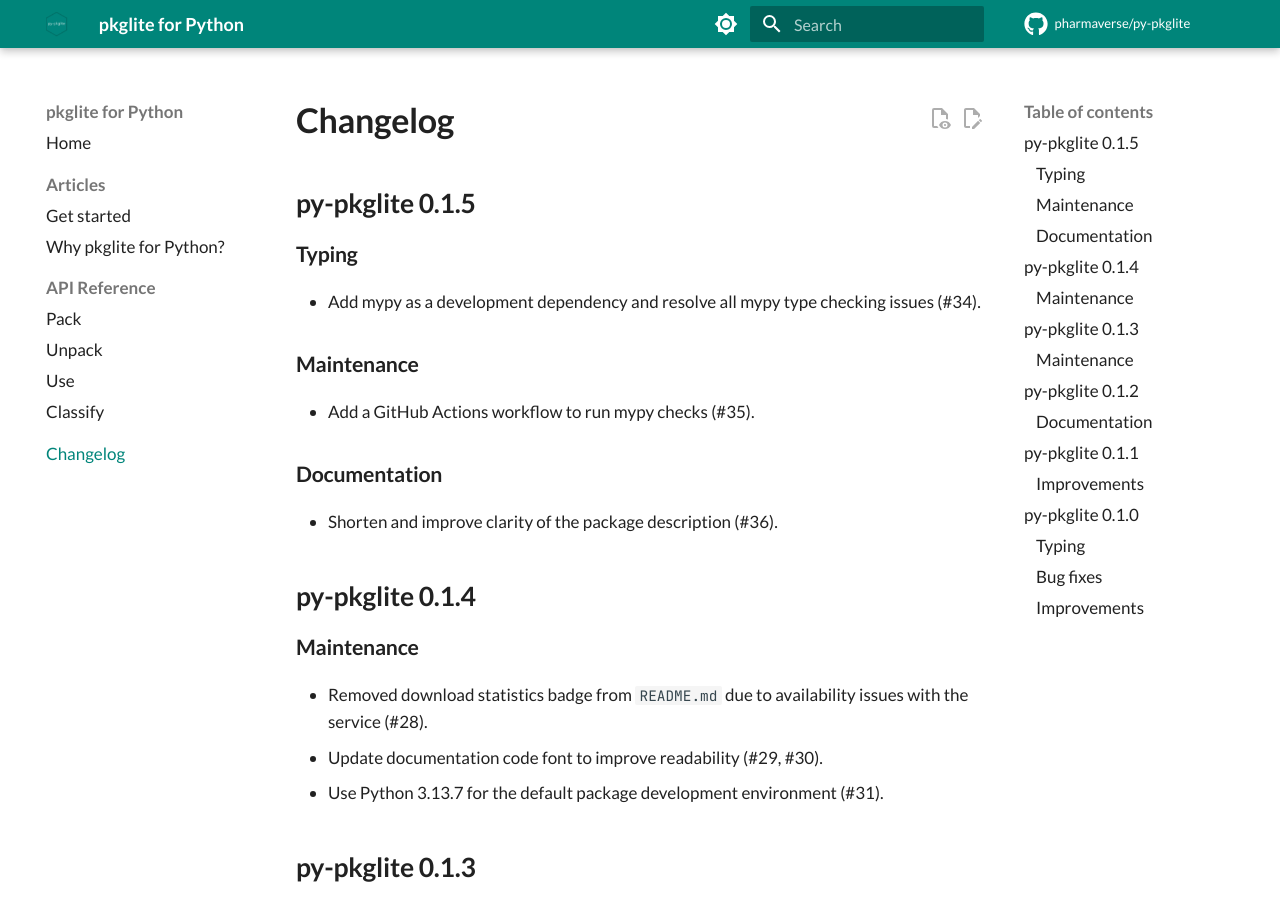
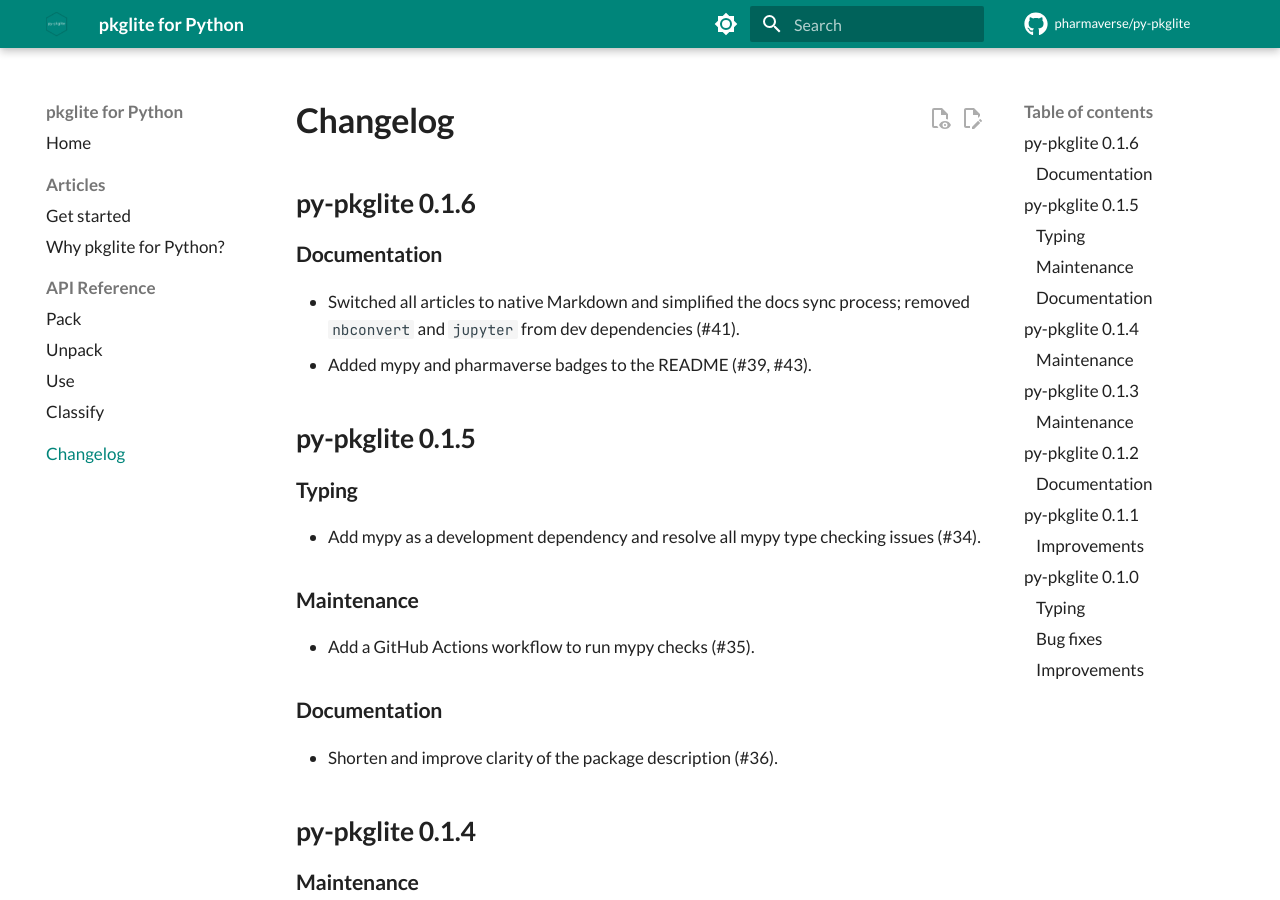
Before and after one commit to pharmaverse/py-pkglite, an MkDocs documentation site: the page built from docs/changelog.md, in a window 1280 px wide and 900 px high. Built offline with MkDocs 1.6.1 and Material for MkDocs 9.7.7, drawn with Linux system fonts in a browser that asks for light colours; comment, search, counter and statistics services are not loaded.

Commit message:
Update changelog for v0.1.6

```diff
--- a/docs/changelog.md
+++ b/docs/changelog.md
@@ -1,4 +1,12 @@
 # Changelog
+
+## py-pkglite 0.1.6
+
+### Documentation
+
+- Switched all articles to native Markdown and simplified the docs sync process;
+  removed `nbconvert` and `jupyter` from dev dependencies (#41).
+- Added mypy and pharmaverse badges to the README (#39, #43).
 
 ## py-pkglite 0.1.5
 
```
Also changed, not shown: CHANGELOG.md (+8 -0 lines).
